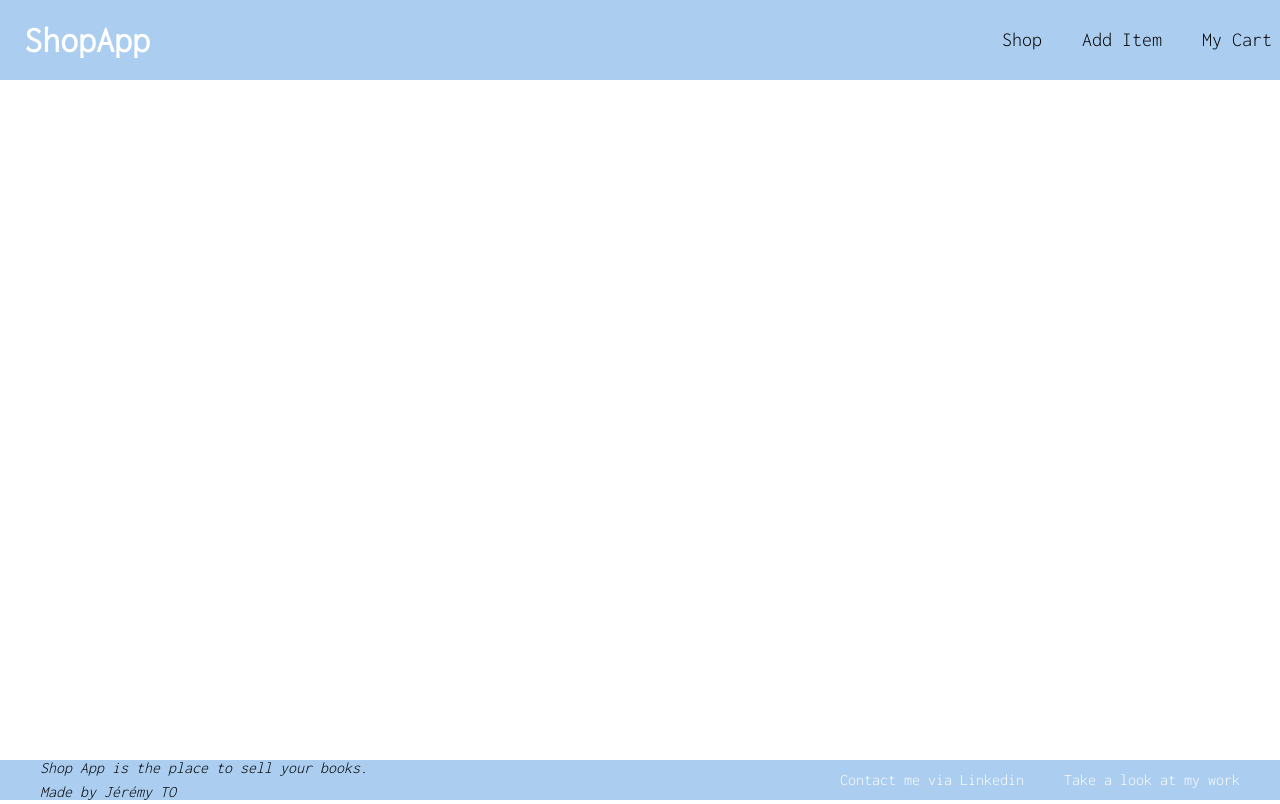
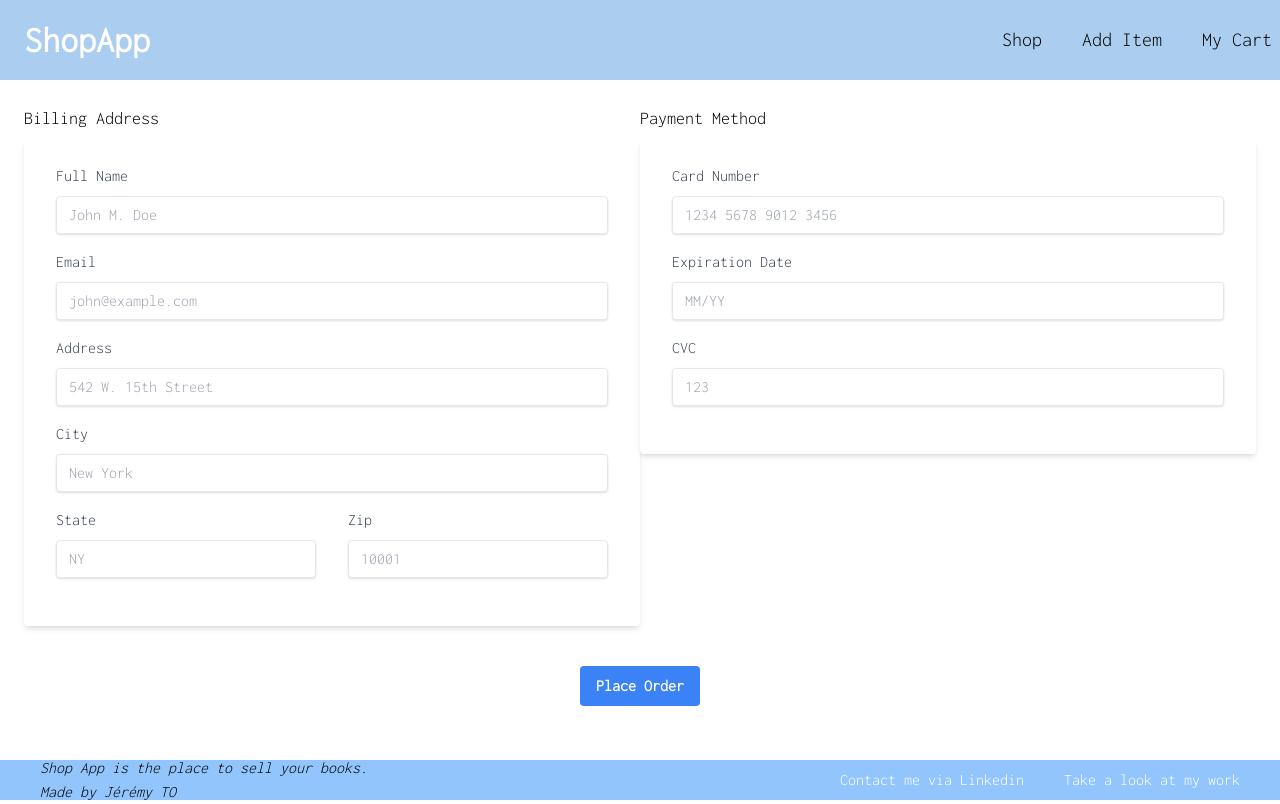
Before and after one commit to Jeremy-To/BookShop, a React (Vite) app in the folder shopWebsite/: page /checkout in a window 1280 px wide. Built offline with nearby package versions, Linux system fonts and the light colour scheme.

Commit message:
Add a checkout to cart

```diff
--- a/shopWebsite/src/App.jsx
+++ b/shopWebsite/src/App.jsx
@@ -5,6 +5,7 @@ import Shop from './pages/Shop';
 import AddItems from './pages/AddItem';
 import Cart from './pages/Cart';
 import Layout from './components/layout/Layout';
+import Checkout from './pages/Checkout';
 
 function App() {
 	return (
@@ -14,6 +15,7 @@ function App() {
 				<Route path="/shop" element={<Shop />} />
 				<Route path="/add-items" element={<AddItems />} />
 				<Route path="/cart" element={<Cart />} />
+				<Route path="/checkout" element={<Checkout />} />
 			</Routes>
 		</Layout>
 	);
--- a/shopWebsite/src/components/items/Items.jsx
+++ b/shopWebsite/src/components/items/Items.jsx
@@ -1,9 +1,12 @@
 import Item from './Item';
 
 function Items(props) {
+
+
 	return (
-		<ul className="list-none m-0 p-0 flex justify-center items-center">
-			{props.items.map((item) => (
+		<>
+			<ul className="list-none m-0 p-0 flex justify-center items-center">
+				{props.items.map((item) => (
 					<Item
 						key={item.id}
 						id={item.id}
@@ -12,8 +15,9 @@ function Items(props) {
 						price={item.price}
 						description={item.description}
 					/>
-			))}
-		</ul>
+				))}
+			</ul>
+		</>
 	);
 }
 
--- a/shopWebsite/src/components/layout/Footer.jsx
+++ b/shopWebsite/src/components/layout/Footer.jsx
@@ -3,19 +3,13 @@ import React from 'react';
 function Footer() {
 	return (
 		<footer
-			className="w-full lg:h-10 h-16 flex items-center justify-between bg-gray-400 px-10 bottom-0"
-			style={{
-				backgroundColor: '#abcdef',
-				position: 'fixed',
-				left: 0,
-				bottom: 0,
-			}}
+			className="w-full lg:h-10 h-16 flex items-center justify-between px-10 bottom-0 bg-blue-300 sm:relative lg:absolute"
 		>
 			<div className="italic">
 				<p>Shop App is the place to sell your books. </p>
 				<p>Made by Jérémy TO</p>
 			</div>
-			<ul className="list-none flex items-end text-white font-medium m-0 p-0 gap-10 ">
+			<ul className="list-none flex items-center text-white font-medium m-0 p-0 gap-10 ">
 				<li className=" hover:text-blue-600 ">
 					<a href="https://www.linkedin.com/in/jérémy-to/">
 						Contact me via Linkedin
--- a/shopWebsite/src/pages/Cart.jsx
+++ b/shopWebsite/src/pages/Cart.jsx
@@ -1,5 +1,5 @@
 import { useContext } from 'react';
-
+import { Link } from 'react-router-dom';
 import CartContext from '../store/on-cart-context';
 import Items from '../components/items/Items';
 
@@ -7,17 +7,33 @@ function OnCartPage() {
 	const cartCtx = useContext(CartContext);
 
 	let content;
+	const totalPrice = Number(
+		cartCtx.onCart.reduce((acc, items) => acc + items.price, 0)
+	);
 
 	if (cartCtx.totalOnCart === 0) {
-		content = <p className='p-10'>You got no items on cart yet. Start adding some?</p>;
+		content = (
+			<p className="p-10">
+				You got no items on cart yet. Start adding some?
+			</p>
+		);
 	} else {
 		content = <Items items={cartCtx.onCart} />;
 	}
 
 	return (
-		<section className='flex flex-col justify-center'>
-			<h1 className='text-2xl font-bold p-10'>My Cart</h1>
-			{content}
+		<section className="flex flex-col flex-wrap justify-center items-center">
+			<div className="flex justify-center items-center flex-wrap">
+				<h1 className="lg:py-20 lg:p-10 mt-2 text-2xl font-bold ">My Cart</h1>
+				{content}
+
+				{totalPrice != 0 && (
+					<p className="lg:my-20 lg:mx-10 px-3 py-9 rounded-md border-solid border-2 text-center">Total: {totalPrice}$</p>
+				)}
+			</div>
+			<button className="lg:mt-10 mt-4 py-5 px-10 bg-gradient-to-r from-indigo-500 via-purple-500 to-pink-500 rounded-lg hover:text-white">
+				<Link to="/Checkout">Pay Here</Link>
+			</button>
 		</section>
 	);
 }
--- /dev/null
+++ b/shopWebsite/src/pages/Checkout.jsx
@@ -0,0 +1,176 @@
+import React, { useState } from 'react';
+
+function Checkout() {
+	const [isCheckedOut, setIsCheckedOut] = useState(false);
+
+    const CheckoutHandler =() => {
+        setIsCheckedOut(current => !current);
+    }
+
+	if (isCheckedOut === true) {
+		return (
+			<div className="flex justify-center items-center h-full">
+				<h1 className="h-full mt-20 inline-block text-transparent bg-gradient-to-r from-yellow-600 via-orange-500 to-pink-600 bg-clip-text text-2xl my-8 mx-4 font-bold">
+					Thanks for your purchase !!
+				</h1>
+			</div>
+		);
+	}
+	return (
+		<section>
+			<div className="container mx-auto p-6">
+				<div className="flex flex-wrap">
+					<div className="w-full md:w-1/2 mb-6">
+						<h3 className="text-lg font-medium mb-2">Billing Address</h3>
+						<form className="bg-white shadow-md rounded px-8 pt-6 pb-8 mb-4">
+							<div className="mb-4">
+								<label
+									className="block text-gray-700 font-medium mb-2"
+									htmlFor="full-name"
+								>
+									Full Name
+								</label>
+								<input
+									className="shadow appearance-none border rounded w-full py-2 px-3 text-gray-700 leading-tight focus:outline-none focus:shadow-outline"
+									id="full-name"
+									type="text"
+									placeholder="John M. Doe"
+								/>
+							</div>
+							<div className="mb-4">
+								<label
+									className="block text-gray-700 font-medium mb-2"
+									htmlFor="email"
+								>
+									Email
+								</label>
+								<input
+									className="shadow appearance-none border rounded w-full py-2 px-3 text-gray-700 leading-tight focus:outline-none focus:shadow-outline"
+									id="email"
+									type="email"
+									placeholder="john@example.com"
+								/>
+							</div>
+							<div className="mb-4">
+								<label
+									className="block text-gray-700 font-medium mb-2"
+									htmlFor="address"
+								>
+									Address
+								</label>
+								<input
+									className="shadow appearance-none border rounded w-full py-2 px-3 text-gray-700 leading-tight focus:outline-none focus:shadow-outline"
+									id="address"
+									type="text"
+									placeholder="542 W. 15th Street"
+								/>
+							</div>
+							<div className="mb-4">
+								<label
+									className="block text-gray-700 font-medium mb-2"
+									htmlFor="city"
+								>
+									City
+								</label>
+								<input
+									className="shadow appearance-none border rounded w-full py-2 px-3 text-gray-700 leading-tight focus:outline-none focus:shadow-outline"
+									id="city"
+									type="text"
+									placeholder="New York"
+								/>
+							</div>
+							<div className="flex mb-4">
+								<div className="w-1/2 pr-4">
+									<label
+										className="block text-gray-700 font-medium mb-2"
+										htmlFor="state"
+									>
+										State
+									</label>
+									<input
+										className="shadow appearance-none border rounded w-full py-2 px-3 text-gray-700 leading-tight focus:outline-none focus:shadow-outline"
+										id="state"
+										type="text"
+										placeholder="NY"
+									/>
+								</div>
+								<div className="w-1/2 pl-4">
+									<label
+										className="block text-gray-700 font-medium mb-2"
+										htmlFor="zip"
+									>
+										Zip
+									</label>
+									<input
+										className="shadow appearance-none border rounded w-full py-2 px-3 text-gray-700 leading-tight focus:outline-none focus:shadow-outline"
+										id="zip"
+										type="text"
+										placeholder="10001"
+									/>
+								</div>
+							</div>
+						</form>
+					</div>
+					<div className="w-full md:w-1/2 mb-6">
+						<h3 className="text-lg font-medium mb-2">Payment Method</h3>
+						<form className="bg-white shadow-md rounded px-8 pt-6 pb-8 mb-4">
+							<div className="mb-4">
+								<label
+									className="block text-gray-700 font-medium mb-2"
+									htmlFor="card-number"
+								>
+									Card Number
+								</label>
+								<input
+									className="shadow appearance-none border rounded w-full py-2 px-3 text-gray-700 leading-tight focus:outline-none focus:shadow-outline"
+									id="card-number"
+									type="text"
+									placeholder="1234 5678 9012 3456"
+								/>
+							</div>
+							<div className="mb-4">
+								<label
+									className="block text-gray-700 font-medium mb-2"
+									htmlFor="card-expiration"
+								>
+									Expiration Date
+								</label>
+								<input
+									className="shadow appearance-none border rounded w-full py-2 px-3 text-gray-700 leading-tight focus:outline-none focus:shadow-outline"
+									id="card-expiration"
+									type="text"
+									placeholder="MM/YY"
+								/>
+							</div>
+							<div className="mb-4">
+								<label
+									className="block text-gray-700 font-medium mb-2"
+									htmlFor="card-cvc"
+								>
+									CVC
+								</label>
+								<input
+									className="shadow appearance-none border rounded w-full py-2 px-3 text-gray-700 leading-tight focus:outline-none focus:shadow-outline"
+									id="card-cvc"
+									type="text"
+									placeholder="123"
+								/>
+							</div>
+						</form>
+					</div>
+				</div>
+				<div className="flex justify-center">
+					<button
+						className="bg-blue-500 hover:bg-blue-700 text-white font-bold py-2 px-4 rounded focus:outline-none focus:shadow-outline"
+						type="submit"
+                        onClick={CheckoutHandler}
+					>
+						Place Order
+					</button>
+				</div>
+			</div>
+		</section>
+	);
+}
+
+export default Checkout;
```
Also changed, not shown: 1 other file (tests, documents, lock files or other folders).
